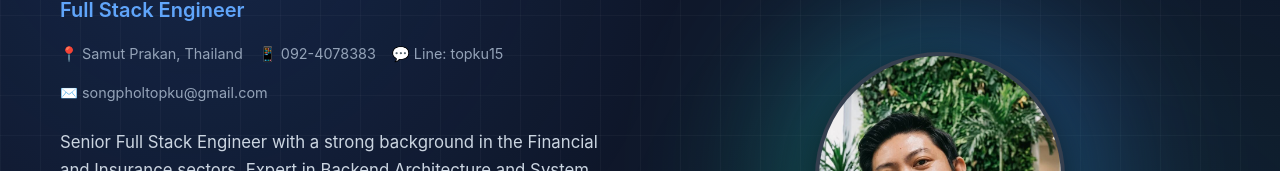
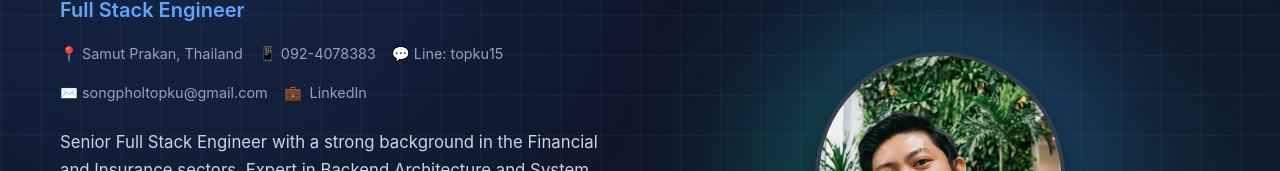
Before and after one commit to topku99/My_Portfolio, a Next.js app: page / in a window 1280 px wide. Shown: the part 265-436 px from the top of the page. Built offline with nearby package versions, Linux system fonts and the light colour scheme.

Commit message:
Add LinkedIn profile link

```diff
--- a/src/app/page.tsx
+++ b/src/app/page.tsx
@@ -30,6 +30,7 @@ export default function Home() {
               <span style={{ display: 'flex', alignItems: 'center', gap: '8px' }}>📱 092-4078383</span>
               <span style={{ display: 'flex', alignItems: 'center', gap: '8px' }}>💬 Line: topku15</span>
               <span style={{ display: 'flex', alignItems: 'center', gap: '8px' }}>✉️ songpholtopku@gmail.com</span>
+              <span style={{ display: 'flex', alignItems: 'center', gap: '8px' }}>💼 <a href="https://www.linkedin.com/in/songphol-juntongtip-29057910b/" target="_blank" rel="noreferrer" style={{ color: 'inherit', textDecoration: 'none' }}>LinkedIn</a></span>
               {/* <span style={{ display: 'flex', alignItems: 'center', gap: '8px' }}>📘 <a href="https://www.facebook.com/Topku15" target="_blank" rel="noreferrer" style={{ color: 'inherit', textDecoration: 'none' }}>Facebook</a></span> */}
             </div>
 
```
